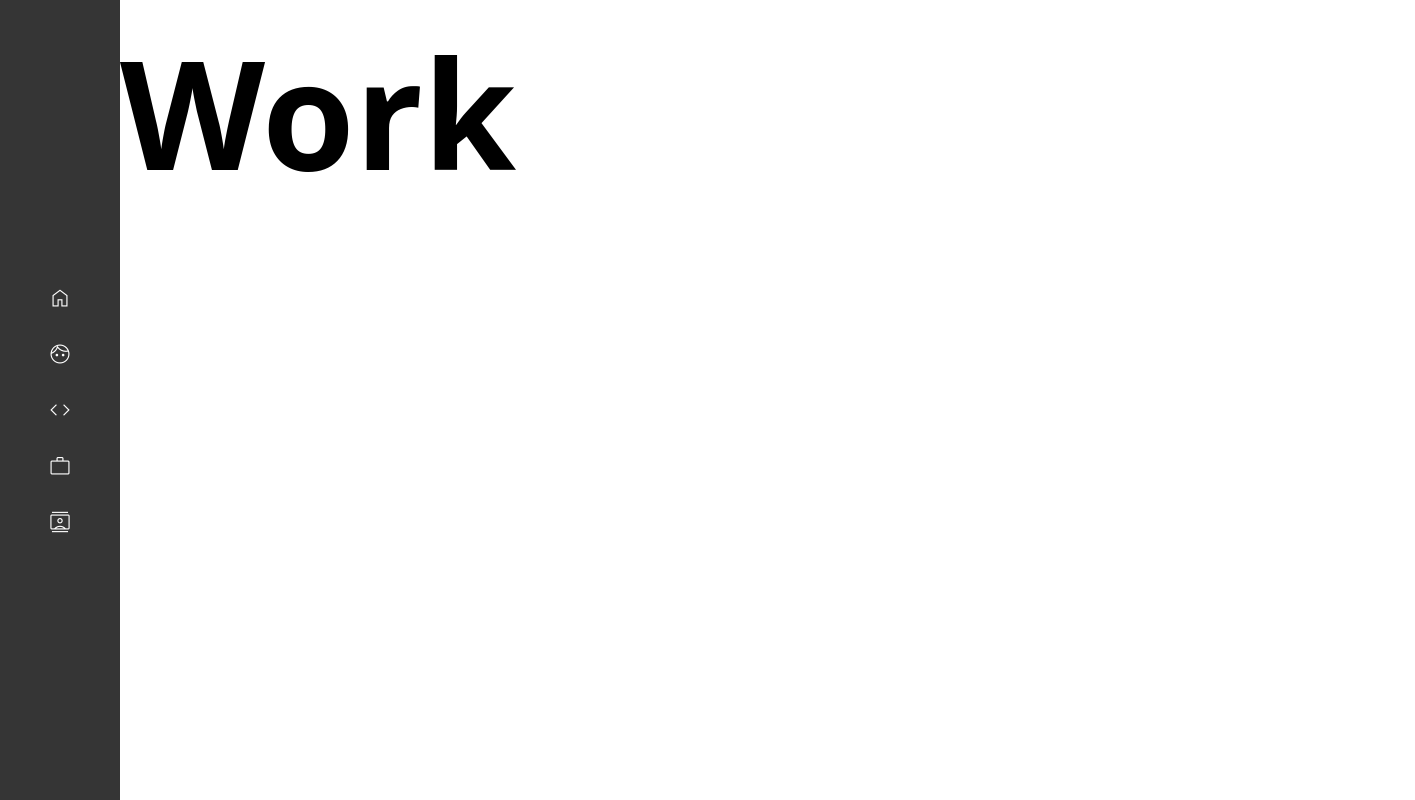
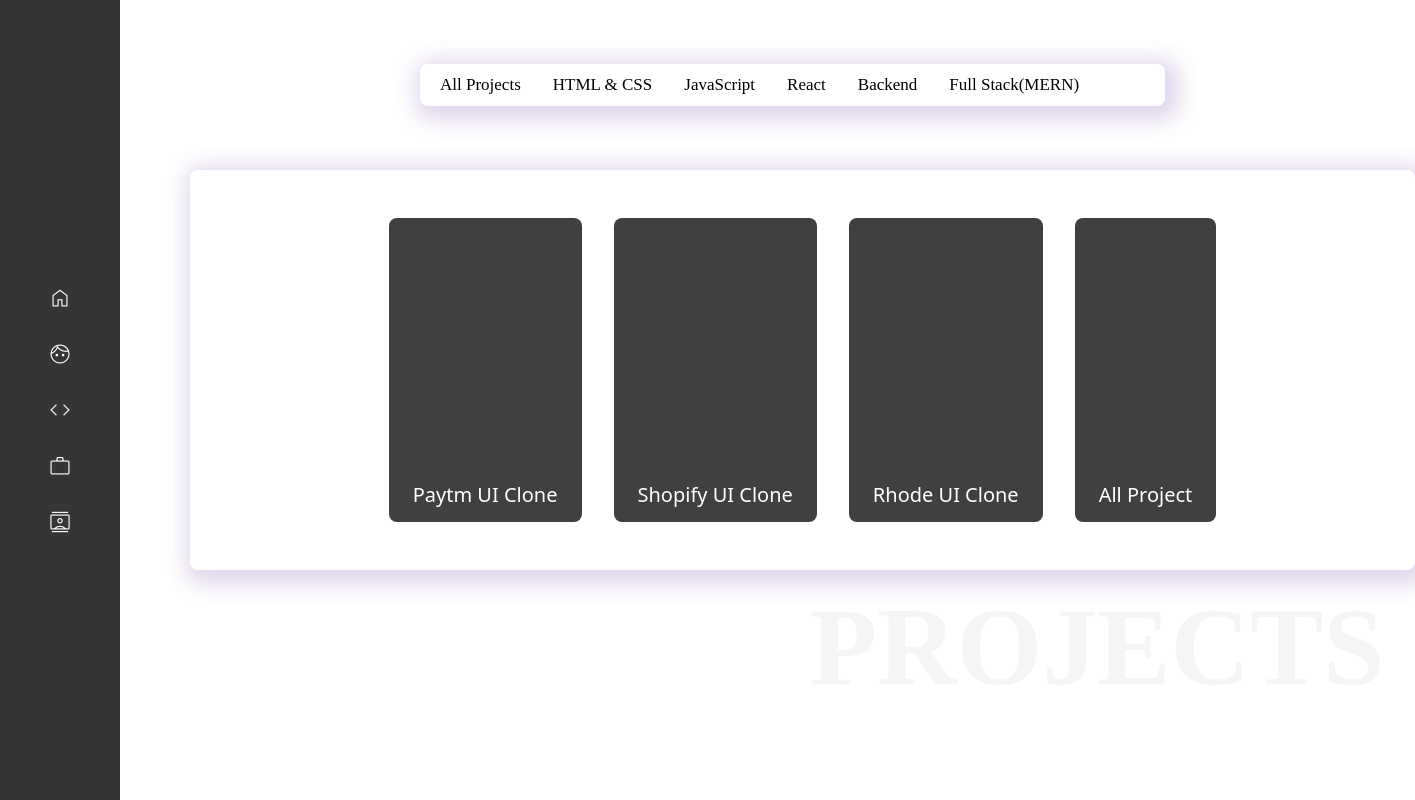
Before and after one commit to vsagar26/portfolio, a React (Create React App) app: page /mywork in a window 1280 px wide. Shown: the whole page, 1415 px wide, since content can reach past the window. Built offline with nearby package versions, Linux system fonts and the light colour scheme; the HTML template or start-up script is replaced by a standard one.

Commit message:
project page added

```diff
--- a/src/App.js
+++ b/src/App.js
@@ -1,5 +1,5 @@
 import { BrowserRouter, Routes, Route } from "react-router-dom";
-import { Navbar, Hero, About, Contact, Technology, Work } from "./components";
+import { Navbar, Hero, About, Contact, Technology, Projects } from "./components";
 
 function App() {
   return (
@@ -10,7 +10,7 @@
           <Route path="/" element={<Hero />} />
           <Route path="/about" element={<About />} />
           <Route path="/technology" element={<Technology />} />
-          <Route path="/mywork" element={<Work />} />
+          <Route path="/mywork" element={<Projects />} />
           <Route path="/contact" element={<Contact />} />
         </Routes>
       </BrowserRouter>
--- a/src/components/About.jsx
+++ b/src/components/About.jsx
@@ -4,16 +4,15 @@
 const About = () => {
   return (
     <>
-
-      <div className="ml-20 font-[Poppins] ">
-      <h1 className="text-[60px] font-[300] mt-8">About</h1>
+      <div className="ml-20 font-[Poppins] ml-[200px]">
+        <h1 className="about">About</h1>
         <motion.div
           initial={{ y: 30 }}
           animate={{
             y: 0,
           }}
         >
-          <details className="mt-8 text-[16px] text-white cursor-pointer bg-[#6737A3] px-2 py-1 boxshadow rounded ">
+          <details className="mt-8 text-[16px] text-white cursor-pointer bg-[#6737A3] px-2 py-1 boxshadow rounded " open>
             <summary className="text-[20px] summary1"> Education</summary>
             <li className="list-none ml-16 mt-6  flex flex-col pb-8">
               <div className="flex flex-row gap-48 text-[18px] font-[600]">
@@ -53,7 +52,7 @@
               </div>
             </li>
           </details>
-          <details className="mt-8 text-[16px] text-white cursor-pointer bg-[#6737A3] px-2 py-1 boxshadow rounded">
+          <details className="mt-8 text-[16px] text-white cursor-pointer bg-[#6737A3] px-2 py-1 boxshadow rounded" open>
             <summary className="text-[20px] summary2"> Internship</summary>
             <li className="list-none ml-16 mt-6  flex flex-col">
               <div className="flex flex-row gap-48 text-[18px] font-[600]">
@@ -65,7 +64,7 @@
               </div>
             </li>
           </details>
-          <details className="mt-8 text-[16px] text-white cursor-pointer bg-[#6737A3] px-2 py-1 boxshadow w-[650px] rounded">
+          <details className="mt-8 text-[16px] text-white cursor-pointer bg-[#6737A3] px-2 py-1 boxshadow w-[650px] rounded mb-6" open>
             <summary className="text-[20px] summary3">
               {" "}
               Roles & Responsibility
--- a/src/components/Hero.jsx
+++ b/src/components/Hero.jsx
@@ -5,7 +5,7 @@
 const Hero = () => {
   return (
     <motion.div
-      className="flex flex-row"
+      className="flex flex-row ml-[140px]"
       initial={{ y: 40 }}
       animate={{
         y: 0,
--- a/src/components/Navbar.jsx
+++ b/src/components/Navbar.jsx
@@ -4,7 +4,7 @@
 const Navbar = () => {
   return (
     <>
-    <div className='nav'>
+    <div className='nav fixed'>
         <div>
             <ul className="flex flex-col h-[100vh] bg-[#353535] w-[120px] justify-center items-center">
                 {nav.map((nav,index)=>(
--- /dev/null
+++ b/src/components/Projects.jsx
@@ -0,0 +1,30 @@
+import React from "react";
+import { project } from "../constant";
+
+const Work = () => {
+  return (
+    <div className="flex flex-col w-full ml-[110px]">
+      <h1 className="text-[150px] font-bold projects">projects</h1>
+      <div className="bg-[#ffffff] boxshadow2 rounded-lg mt-16 ml-[310px] px-5 py-2 w-[745px]">
+        <ul className="list-none flex flex-row space-x-8 font-[Poppins] text-[17px] cursor-pointer ">
+          <li>All Projects</li>
+          <li>HTML & CSS</li>
+          <li>JavaScript</li>
+          <li>React</li>
+          <li>Backend</li>
+          <li>Full Stack(MERN)</li>
+        </ul>
+      </div>
+      <div className="h-[400px] mt-16 ml-20 w-[1225px] boxshadow2 rounded-lg flex flex-row gap-8 items-center w-[100vw] justify-center">
+        {project.map((project, index)=>(
+          <div className="bg-[#404040] px-6 py-3 rounded-lg" key={project.id}>
+            <div className="h-[250px]">{project.img}</div>
+            <h2 className="text-[20px] text-white">{project.title}</h2>
+          </div>
+        ))}
+      </div>
+    </div>
+  );
+};
+
+export default Work;
--- a/src/components/Technology.jsx
+++ b/src/components/Technology.jsx
@@ -16,7 +16,7 @@
 
 const Technology = () => {
   return (
-    <div className="flex flex-col justify-center items-center h-[100vh] ">
+    <div className="flex flex-col justify-center items-center h-[100vh] ml-[110px]">
       <h2 className=" technology">Technology</h2>
       <div className="flex flex-col justify-center items-center ml-[340px] mt-[-70px]" >
         <div className="container1 ">
--- a/src/components/Work.jsx
+++ /dev/null
@@ -1,9 +0,0 @@
-import React from 'react'
-
-const Work = () => {
-  return (
-    <div><h1 className='text-[150px] font-bold'>Work</h1></div>
-  )
-}
-
-export default Work
--- a/src/components/index.js
+++ b/src/components/index.js
@@ -3,6 +3,6 @@
 import Contact from "./Contact";
 import Hero from "./Hero";
 import Technology from "./Technology";
-import Work from "./Work";
+import Projects from "./Projects";
 
-export {Navbar, About, Contact, Hero, Technology, Work };
+export {Navbar, About, Contact, Hero, Technology, Projects };
--- a/src/constant/index.js
+++ b/src/constant/index.js
@@ -33,3 +33,41 @@
 
 },
 ]
+
+export const project =[
+    {
+        id: "1",
+        title: "Paytm UI Clone",
+        category: "htmlcss",
+        img: "",
+        git: "",
+        deployed : "",
+    },
+
+    {
+        id: "2",
+        title: "Shopify UI Clone",
+        category: "htmlcss",
+        img: "",
+        git: "",
+        deployed : "",
+    },
+
+    {
+        id: "3",
+        title: "Rhode UI Clone",
+        category: "htmlcss",
+        img: "",
+        git: "",
+        deployed : "",
+    },
+
+    {
+        id: "4",
+        title: "All Project",
+        category: "htmlcss",
+        img: "",
+        git: "",
+        deployed : "",
+    },
+];
--- a/src/index.css
+++ b/src/index.css
@@ -23,6 +23,10 @@
 
   .boxshadow{
     box-shadow: 5px 5px 15px 5px #00000039;
+  }
+
+  .boxshadow2{
+    box-shadow: 5px 5px 20px 10px #6837a331;
   }
 
   .summary1::marker{
@@ -80,6 +84,20 @@
     transition: transform .5s ease-in-out;
   }
 
+  .about{
+    font-family: Montserrat;
+    font-size: 110px;
+    font-weight: 800;
+    position: absolute;
+    z-index: -1;
+    padding-top: 10px;
+    margin-top: 555px;
+    margin-left: 850px;
+    opacity: 0.035;
+    text-transform: uppercase;
+    position: fixed;
+  }
+
   .technology{
     font-family: Montserrat;
     font-size: 110px;
@@ -91,3 +109,16 @@
     opacity: 0.035;
     text-transform: uppercase;
   }
+
+  .projects{
+    font-family: Montserrat;
+    font-size: 110px;
+    font-weight: 800;
+    position: absolute;
+    z-index: -1;
+    padding-top: 10px;
+    margin-top: 555px;
+    margin-left: 700px;
+    opacity: 0.035;
+    text-transform: uppercase;
+  }
```
